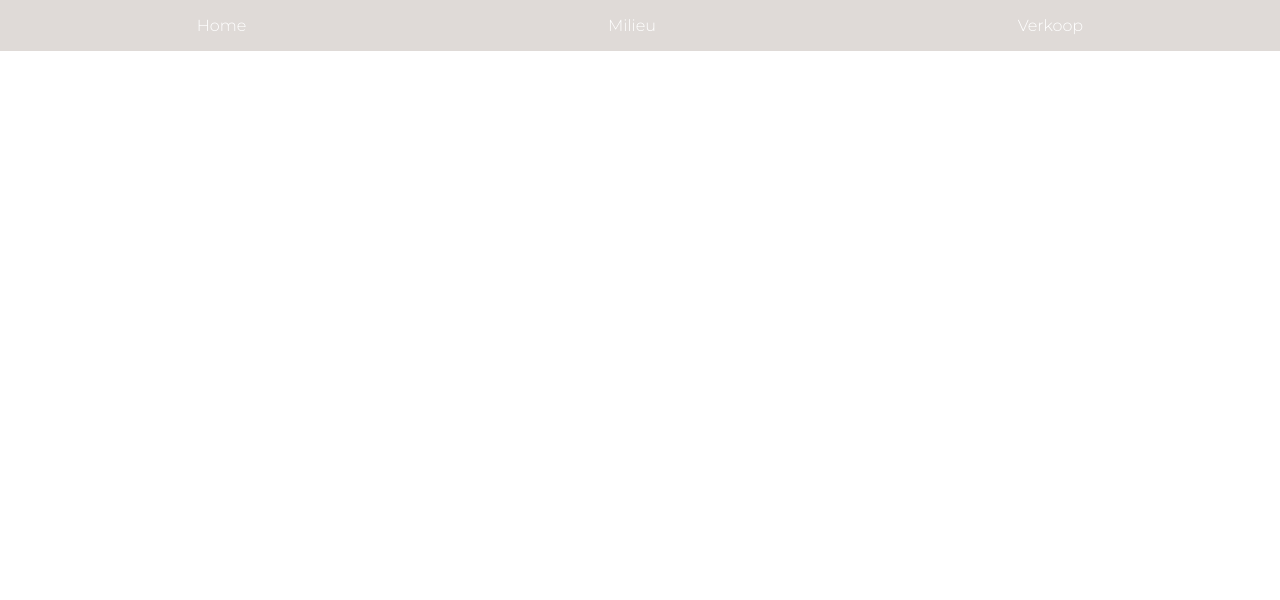
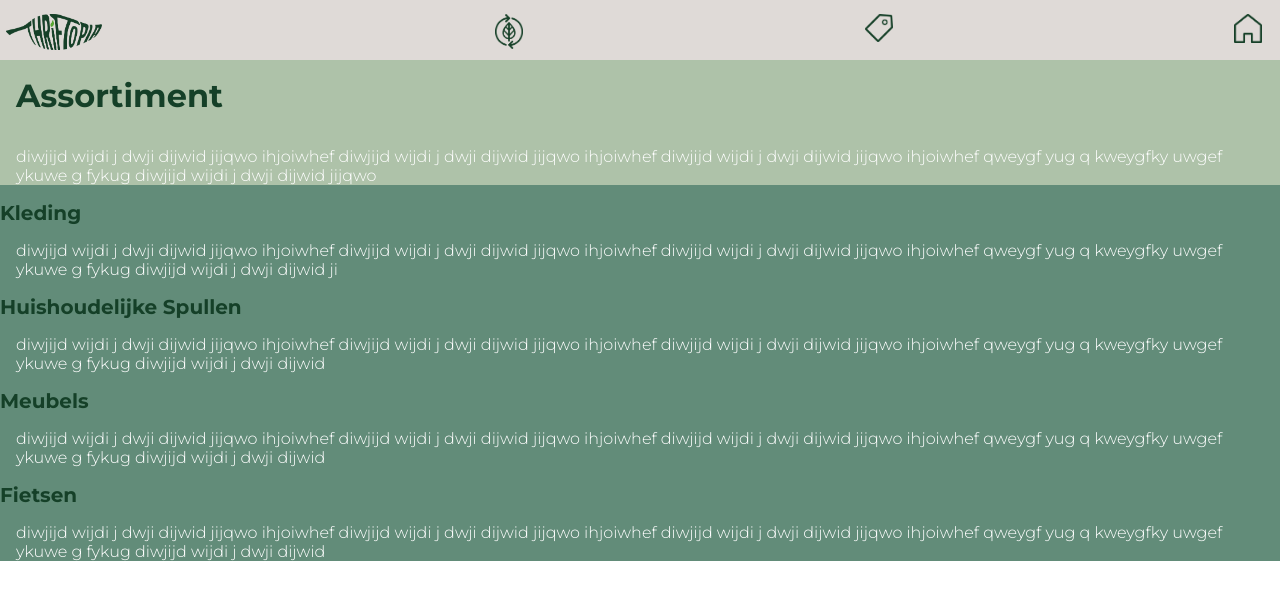
Before and after one commit to Samvdhoorn/thriftopia-mobiel, a plain HTML site: page verkoop.html in a window 1280 px wide. Drawn offline with Linux system fonts and the light colour scheme.

Commit message:
flexbox icons homepage voor het plaatsen van tekst eronder

```diff
--- a/style.css
+++ b/style.css
@@ -4,12 +4,13 @@
     box-sizing: border-box;
 }
 
-ul {
+nav ul {
     display: flex;
-    justify-content: space-around;
+    justify-content: space-between;
     list-style: none;
-    padding: 1em;
+    padding: 0.4em;
     background-color: #dfdad7;
+    margin: 0em;
 }
 
 a {
@@ -25,19 +26,62 @@ img {
 
 h1 {
     font-size: 1em;
-    margin: 1em;
+    padding: 0.5em;
     font-family: pacifico;
 }
 
 body {
     font-family: montserrat;
+    font-weight: 300;
+    color: white;
 }
 
 p {
     margin: 1em;
 }
 
-img {
-    max-width: 2em;
+nav img {
+    max-width: 1.75em;
     padding: 0em;
+    margin-top: 0.5em;
+    margin-right: 0.75em;
 }
+
+img.logo-navbar {
+    max-width: 6em;
+    margin-right: 4em;
+}
+
+main {
+    background-color: #628C79;
+}
+
+h1 {
+    color: #154028;
+    font-family: montserrat;
+    font-weight: 700;
+    font-size: 2em;
+}
+
+h2 {
+    color: #154028;
+    font-size: 1.25em;
+}
+
+article:first-of-type {
+    background-color: #AEC2A9;
+}
+
+.homepage-body main img {
+    max-width: 10em;
+}
+
+.image-container {
+    display: flex;
+    flex-wrap: wrap;
+    justify-content: space-around;
+}
+
+.image-item {
+    text-align: center;
+}
--- a/verkoop.html
+++ b/verkoop.html
@@ -6,16 +6,17 @@
     <title>Verkoop</title>
     <link rel="stylesheet" href="style.css">
     <link href="https://fonts.googleapis.com/css2?family=Montserrat:wght@300&display=swap" rel="stylesheet">
-    <link href="https://fonts.googleapis.com/css2?family=Pacifico&display=swap" rel="stylesheet">
+    <link href="https://fonts.googleapis.com/css2?family=Montserrat:wght@700&display=swap" rel="stylesheet">
 </head>
 
 <body>
     <header>
         <nav>
             <ul>
-                <li><a href="index.html">Home</a></li>
-                <li><a href="milieu.html">Milieu</a></li>
-                <li><a href="verkoop.html">Verkoop</a></li>
+                <li><img src="images/thriftopia.png" alt="Thriftopia Logo" class="logo-navbar"></li>
+                <li><a href="milieu.html"><img src="images/milieu.png" alt="Duurzaamheid Icon"></a></li>
+                <li><a href="verkoop.html"><img src="images/verkoop.png" alt="Verkoop Label Icon"></a></li>
+                <li><a href="index.html"><img src="images/home.png" alt="Homepage Icon"></a></li>
             </ul>
         </nav>
 
@@ -23,6 +24,34 @@
 
     <main>
 
+        <article>
+            <h1>Assortiment</h1>
+                <p>diwjijd wijdi j dwji dijwid jijqwo ihjoiwhef diwjijd wijdi j dwji dijwid jijqwo ihjoiwhef
+                diwjijd wijdi j dwji dijwid jijqwo ihjoiwhef qweygf yug q kweygfky  uwgef ykuwe g fykug
+                diwjijd wijdi j dwji dijwid jijqwo
+                </p>
+        </article>
+
+        <article>
+        <h2>Kleding</h2>
+            <p>diwjijd wijdi j dwji dijwid jijqwo ihjoiwhef diwjijd wijdi j dwji dijwid jijqwo ihjoiwhef
+            diwjijd wijdi j dwji dijwid jijqwo ihjoiwhef qweygf yug q kweygfky  uwgef ykuwe g fykug
+            diwjijd wijdi j dwji dijwid ji</p>
+        </article>
+        <h2>Huishoudelijke Spullen</h2>
+            <p>diwjijd wijdi j dwji dijwid jijqwo ihjoiwhef diwjijd wijdi j dwji dijwid jijqwo ihjoiwhef
+            diwjijd wijdi j dwji dijwid jijqwo ihjoiwhef qweygf yug q kweygfky  uwgef ykuwe g fykug
+            diwjijd wijdi j dwji dijwid </p>
+
+        <h2>Meubels</h2>
+            <p>diwjijd wijdi j dwji dijwid jijqwo ihjoiwhef diwjijd wijdi j dwji dijwid jijqwo ihjoiwhef
+            diwjijd wijdi j dwji dijwid jijqwo ihjoiwhef qweygf yug q kweygfky  uwgef ykuwe g fykug
+            diwjijd wijdi j dwji dijwid</p>
+
+        <h2>Fietsen</h2>
+            <p>diwjijd wijdi j dwji dijwid jijqwo ihjoiwhef diwjijd wijdi j dwji dijwid jijqwo ihjoiwhef
+                diwjijd wijdi j dwji dijwid jijqwo ihjoiwhef qweygf yug q kweygfky  uwgef ykuwe g fykug
+                diwjijd wijdi j dwji dijwid</p>
     </main>
 
     <footer>
```
Also changed, not shown: index.html (+35 -9 lines), milieu.html (+24 -5 lines), images/fiets.png (added), images/kleding.png (added), images/meubels.png (added), images/recycle.png (added), images/thriftopia.png (added), 1 other file.
